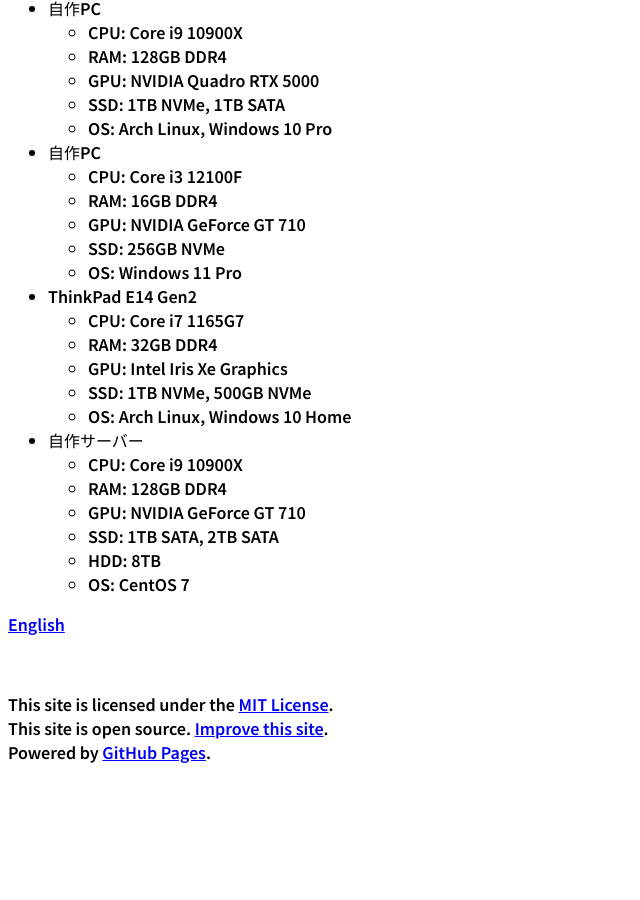
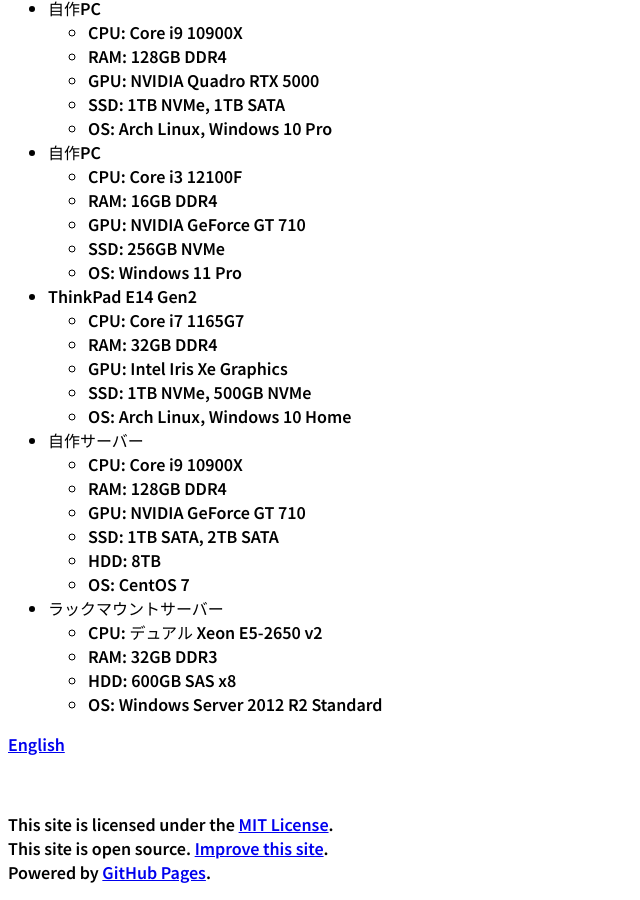
Before and after one commit to t-sasaki915/t-sasaki-net, a Jekyll site: the page built from docs/index.md, in a window 1280 px wide and 900 px high, scrolled down 1925 px. Shown: the whole window, without its empty margins (0-640 px from the left). Built offline with Jekyll 4.4.1, drawn with Linux system fonts in a browser that asks for light colours; Markdown is read by kramdown in place of the engine named in the settings; before the commit the page ends 2705 px from its top, so only the background shows below that.

Commit message:
Update index.md

```diff
--- a/docs/index.md
+++ b/docs/index.md
@@ -103,6 +103,11 @@
   - SSD: 1TB SATA, 2TB SATA
   - HDD: 8TB
   - OS: CentOS 7
+- ラックマウントサーバー
+  - CPU: デュアル Xeon E5-2650 v2
+  - RAM: 32GB DDR3
+  - HDD: 600GB SAS x8
+  - OS: Windows Server 2012 R2 Standard
 <br>
 
 [English](english.html)
```
